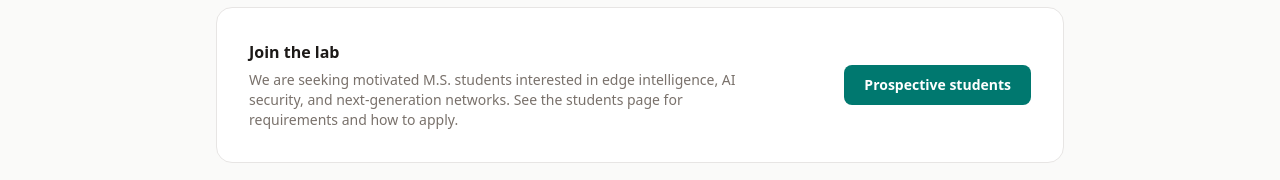
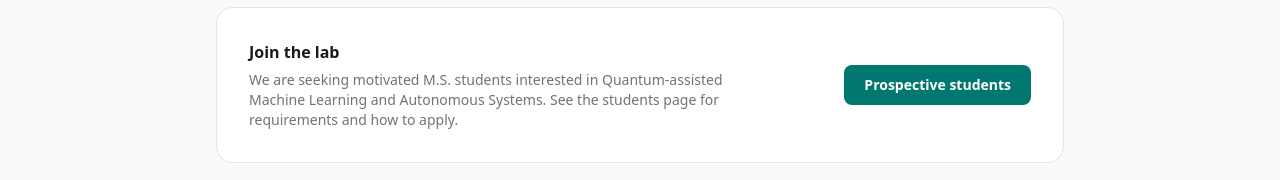
Before and after one commit to MA-Hossain/MA-Hossain.github.io, a Next.js app: page /lab in a window 1280 px wide. Shown: the part 1891-2071 px from the top of the page. Built offline with nearby package versions, Linux system fonts and the light colour scheme; no server answers.

Commit message:
Update lab.tsx

```diff
--- a/pages/lab.tsx
+++ b/pages/lab.tsx
@@ -132,7 +132,7 @@ export default function Lab() {
               <h2 className="font-semibold text-stone-900 dark:text-stone-100 mb-1.5">Join the lab</h2>
               <p className="text-sm text-stone-500 dark:text-stone-400 max-w-lg">
                 We are seeking motivated M.S. students interested in
-                edge intelligence, AI security, and next-generation networks.
+                Quantum-assisted Machine Learning and Autonomous Systems.
                 See the students page for requirements and how to apply.
               </p>
             </div>
```
